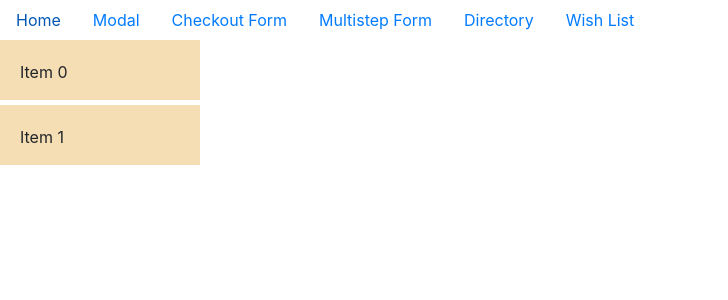
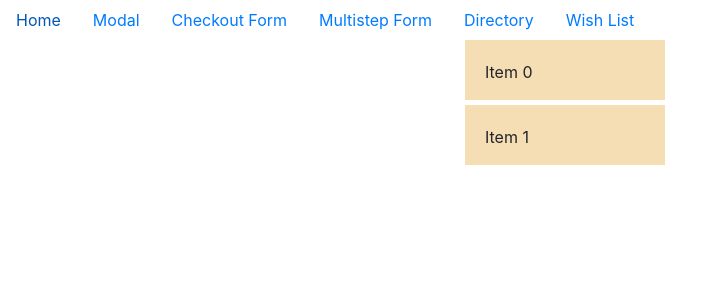
Before and after one commit to pferlito/react-examples, a React (Create React App) app: page /wishlist in a window 1280 px wide. Shown: the top 300 px of the page, without its empty margins (0-728 px from the left). Built offline with nearby package versions, Linux system fonts and the light colour scheme; the HTML template or start-up script is replaced by a standard one.

Commit message:
Add bootstrap wrappers.

```diff
--- a/src/routes/WishlistPage.js
+++ b/src/routes/WishlistPage.js
@@ -1,5 +1,8 @@
 import React, {useState, useEffect} from 'react';
-import { DragDropContext, Droppable, Draggable } from "react-beautiful-dnd";
+import {DragDropContext, Droppable, Draggable} from "react-beautiful-dnd";
+import Row from "react-bootstrap/Row";
+import Col from "react-bootstrap/Col";
+import Container from "react-bootstrap/Container";
 
 export default function WishlistPage() {
 
@@ -7,7 +10,7 @@
     console.log('on drag end');
   }
 
-  const initial = Array.from({ length: 10 }, (v, k) => k).map(k => {
+  const initial = Array.from({length: 10}, (v, k) => k).map(k => {
     return {
       id: `id-${k}`,
       content: `Item ${k}`
@@ -16,8 +19,11 @@
 
   console.log(initial);
 
-  function WishListItem({ item, index }) {
+  function WishListItem({item, index}) {
     return (
+      <Container>
+        <Row>
+          <Col md={{span: 4, offset: 4}}>
             <Draggable draggableId={item.id} index={index}>
               {provided => (
                 <div className="wishlist-item"
@@ -29,6 +35,9 @@
                 </div>
               )}
             </Draggable>
+          </Col>
+        </Row>
+      </Container>
     );
   }
 
```
Lines whose indentation alone changed are shown as unchanged.
